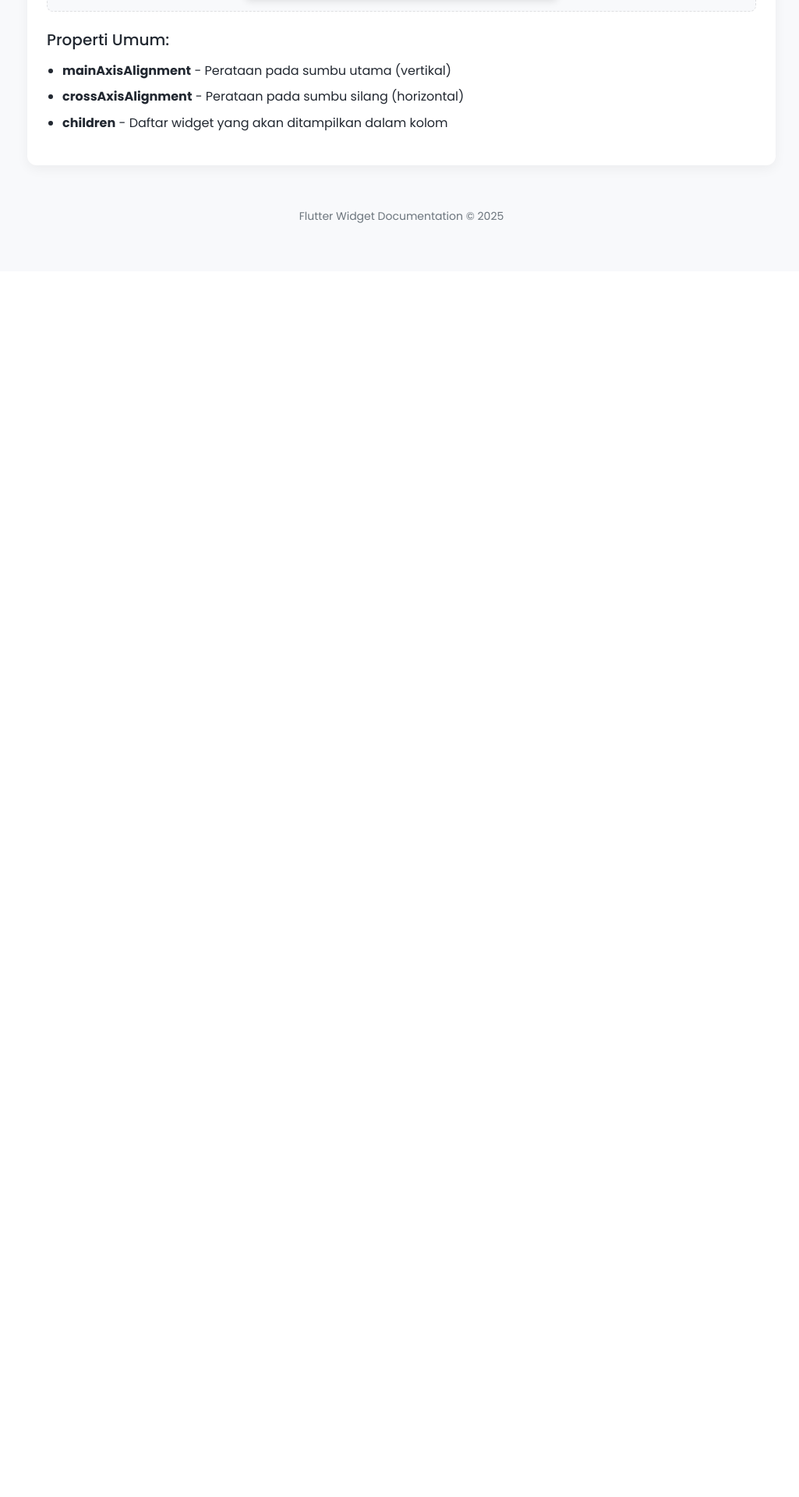
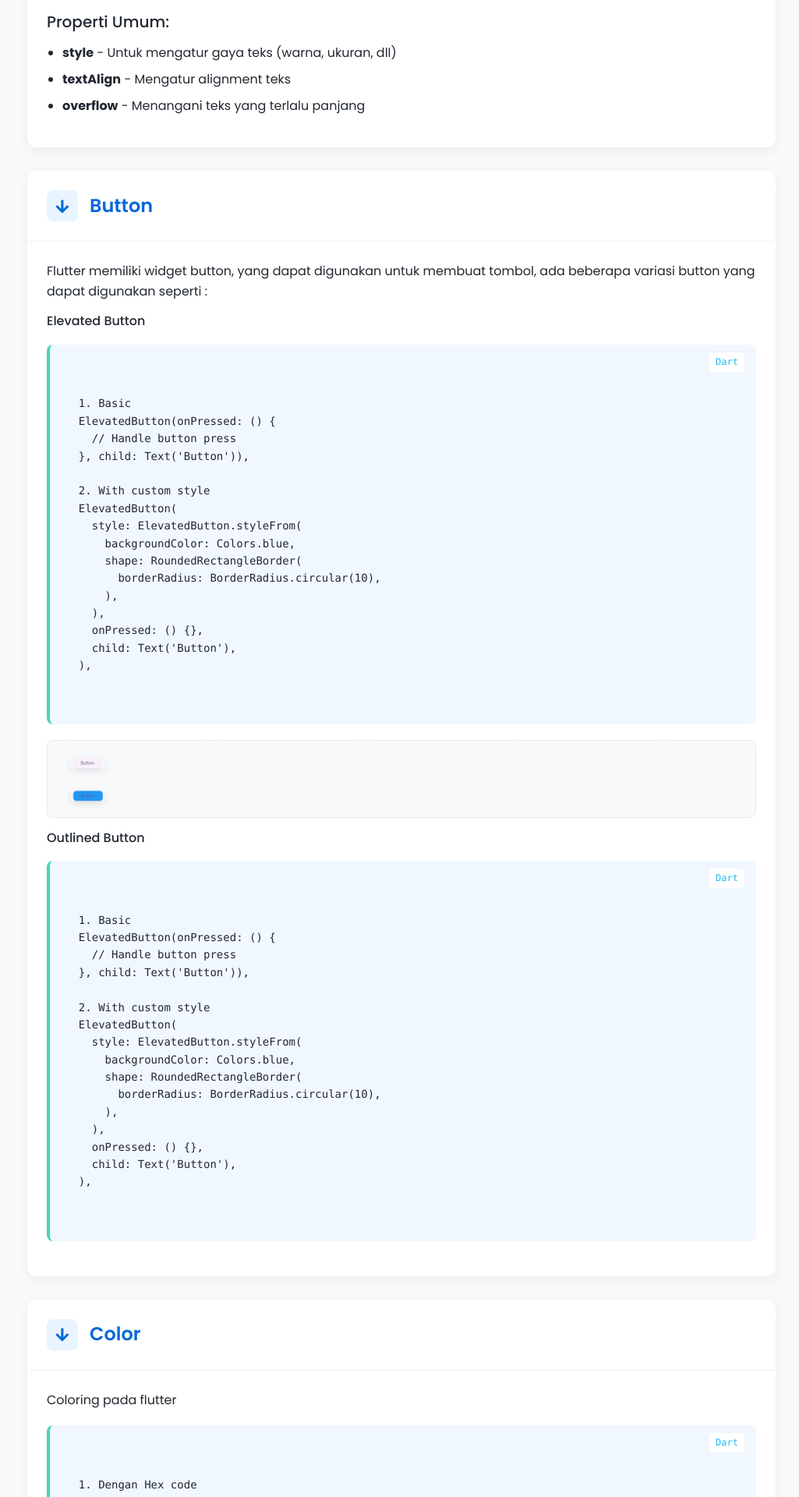
Before and after one commit to yazidkurnia/flutter_docs_widget, a PHP site: page / in a window 1280 px wide. Shown: the part 4428-6348 px from the top of the page at 78% size, without its empty margins (255-1280 px from the left). Before the commit the page ends 4714 px from the top, so only its background shows below. Run offline with PHP 8.4, Linux system fonts and the light colour scheme.

Commit message:
feat(Menu): content baru

```diff
--- a/index.php
+++ b/index.php
@@ -6,7 +6,7 @@
     <link rel="stylesheet" href="https://cdnjs.cloudflare.com/ajax/libs/bootstrap/4.6.2/css/bootstrap.min.css">
     <link rel="stylesheet" href="https://cdnjs.cloudflare.com/ajax/libs/font-awesome/5.15.4/css/all.min.css">
     <link href="https://fonts.googleapis.com/css2?family=Poppins:wght@300;400;500;600;700&display=swap" rel="stylesheet">
-    <link rel="stylesheet" href="../assets/style.css">
+    <link rel="stylesheet" href="../flutter_docs_widget/assets/style.css">
 
     <title>Dokumentasi Flutter Widget</title>
     <style>
@@ -42,7 +42,7 @@
     <!-- Scripts -->
     <script src="https://cdnjs.cloudflare.com/ajax/libs/jquery/3.5.1/jquery.slim.min.js"></script>
     <script src="https://cdnjs.cloudflare.com/ajax/libs/bootstrap/4.6.2/js/bootstrap.bundle.min.js"></script>
-    <script src="../js/index.js"></script>
+    <script src="../flutter_docs_widget/js/index.js"></script>
     <script>
 
     </script>
--- a/main.php
+++ b/main.php
@@ -169,3 +132,152 @@
         </div>
       </div>
     </div>
+
+    <!-- Text Widget -->
+    <div class="widget-card" id="text">
+      <div class="widget-header">
+        <div class="widget-icon">
+          <i class="fas fa-font"></i>
+        </div>
+        <h2 class="widget-title">Text</h2>
+      </div>
+      <div class="widget-body">
+        <p>Digunakan untuk menampilkan teks sederhana dengan berbagai opsi formatting.</p>
+
+        <pre>
+<span class="code-label">Dart</span>
+<code>Text(
+  'Hello, Flutter!',
+  style: TextStyle(
+    fontSize: 24,
+    fontWeight: FontWeight.bold,
+    color: Colors.blue,
+  ),
+)</code></pre>
+
+        <div class="img-container">
+          <img src="https://flutter.github.io/assets-for-api-docs/assets/widgets/text.png" alt="Text Example" class="img-fluid">
+        </div>
+
+        <div class="mt-4">
+          <h5>Properti Umum:</h5>
+          <ul>
+            <li><strong>style</strong> - Untuk mengatur gaya teks (warna, ukuran, dll)</li>
+            <li><strong>textAlign</strong> - Mengatur alignment teks</li>
+            <li><strong>overflow</strong> - Menangani teks yang terlalu panjang</li>
+          </ul>
+        </div>
+      </div>
+    </div>
+
+    <!-- button -->
+    <div class="widget-card" id="button">
+      <div class="widget-header">
+        <div class="widget-icon">
+          <i class="fas fa-arrow-down"></i>
+        </div>
+        <h2 class="widget-title">Button</h2>
+      </div>
+      <div class="widget-body">
+        <p>Flutter memiliki widget button, yang dapat digunakan untuk membuat tombol, ada beberapa variasi button yang dapat digunakan seperti :</p>
+        <h6>Elevated Button</h6>
+        <pre>
+              <span class="code-label">Dart</span>
+              <code>
+  1. Basic
+  ElevatedButton(onPressed: () {
+    // Handle button press
+  }, child: Text('Button')),
+
+  2. With custom style
+  ElevatedButton(
+    style: ElevatedButton.styleFrom(
+      backgroundColor: Colors.blue,
+      shape: RoundedRectangleBorder(
+        borderRadius: BorderRadius.circular(10),
+      ),
+    ),
+    onPressed: () {},
+    child: Text('Button'),
+  ),
+              </code>
+          </pre>
+        <div class="img-container">
+          <div class="col-lg-1 mb-3">
+            <img src="./assets/images/buttons/basic_button.png" width="120" alt="Column Example" class="img-fluid">
+            <!-- <img src="./assets/images/buttons/rounded_elevated.png" alt="Column Example" class="img-fluid"> -->
+          </div>
+          <div class="col-lg-1">
+            <!-- <img src="https://flutter.github.io/assets-for-api-docs/assets/widgets/column.png" alt="Column Example" class="img-fluid"> -->
+            <img src="./assets/images/buttons/rounded_elevated.png" width="120" alt="Column Example" class="img-fluid">
+          </div>
+        </div>
+        <h6 class="mt-3">Outlined Button</h6>
+        <pre>
+              <span class="code-label">Dart</span>
+              <code>
+  1. Basic
+  ElevatedButton(onPressed: () {
+    // Handle button press
+  }, child: Text('Button')),
+
+  2. With custom style
+  ElevatedButton(
+    style: ElevatedButton.styleFrom(
+      backgroundColor: Colors.blue,
+      shape: RoundedRectangleBorder(
+        borderRadius: BorderRadius.circular(10),
+      ),
+    ),
+    onPressed: () {},
+    child: Text('Button'),
+  ),
+              </code>
+          </pre>
+      </div>
+    </div>
+
+    <!-- Utilities -->
+    <div class="widget-card" id="colors_utilities">
+      <div class="widget-header">
+        <div class="widget-icon">
+          <i class="fas fa-arrow-down"></i>
+        </div>
+        <h2 class="widget-title">Color</h2>
+      </div>
+      <div class="widget-body">
+        <p>Coloring pada flutter</p>
+        <pre>
+              <span class="code-label">Dart</span>
+              <code>
+  1. Dengan Hex code
+    Color(0xff......)
+
+  2. Dengan flutter color
+    Color(Colors.red)
+              </code>
+          </pre>
+        <div class="img-container">
+          <div class="col-lg-1 mb-3">
+            <div class="container w-100 h-100 bg-danger rounded">
+              red
+            </div>
+          </div>
+          <div class="col-lg-1">
+            <div class="container w-100 h-100 bg-danger rounded">
+              red
+            </div>
+          </div>
+        </div>
+
+
+        <div class="mt-4">
+          <h5>Kedua cara akan memberikan result yang sama hanya saja cakupan warna pada hexcode lebih luas dan variatif</h5>
+          <ul>
+            <li><strong>mainAxisAlignment</strong> - Perataan pada sumbu utama (vertikal)</li>
+            <li><strong>crossAxisAlignment</strong> - Perataan pada sumbu silang (horizontal)</li>
+            <li><strong>children</strong> - Daftar widget yang akan ditampilkan dalam kolom</li>
+          </ul>
+        </div>
+      </div>
+    </div>
--- a/views/components/sidebar.php
+++ b/views/components/sidebar.php
@@ -5,11 +5,24 @@
           <i class="fas fa-times"></i>
         </button>
       </div>
-      <h6>Widget Dasar</h6>
+      <h6>Getting Started</h6>
       <ul class="nav flex-column">
-        <li class="nav-item"><a class="nav-link" href="#text"><i class="fas fa-font mr-2"></i>Text</a></li>
+        <li class="nav-item"><a class="nav-link" href="#introduction"><i class="fas fa-info mr-2"></i>Introduction</a></li>
+      </ul>
+      <h6>Invisible Widget</h6>
+      <ul class="nav flex-column">
         <li class="nav-item"><a class="nav-link" href="#container"><i class="fas fa-box mr-2"></i>Container</a></li>
         <li class="nav-item"><a class="nav-link" href="#row"><i class="fas fa-arrow-right mr-2"></i>Row</a></li>
         <li class="nav-item"><a class="nav-link" href="#column"><i class="fas fa-arrow-down mr-2"></i>Column</a></li>
       </ul>
+      <h6>Visible Widget</h6>
+      <ul class="nav flex-column">
+        <li class="nav-item"><a class="nav-link" href="#text"><i class="fas fa-font mr-2"></i>Text</a></li>
+        <li class="nav-item"><a class="nav-link" href="#button"><i class="fas fa-solid fa-stop"></i>Button</a></li>
+      </ul>
+      <h6>Utilities</h6>
+      <ul class="nav flex-column">
+        <li class="nav-item"><a class="nav-link" href="#colors_utilities"><i class="fas fa-solid fa-droplet"></i>Color</a></li>
+        <li class="nav-item"><a class="nav-link" href="#font"><i class="fas fa-button mr-2"></i>Font</a></li>
+      </ul>
     </div>
```
Also changed, not shown: other parts of main.php (+0 -37 lines), assets/images/buttons/basic_button.png (added), assets/images/buttons/rounded_elevated.png (added). Lines whose indentation alone changed are shown as unchanged.
